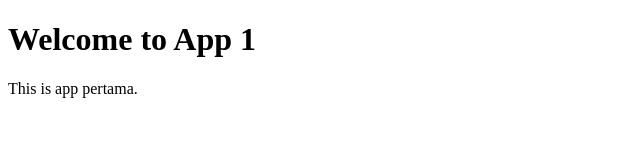
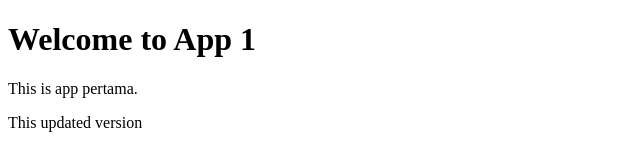
Before and after one commit to mrrizalaziz/multi-html-app, a plain HTML site: page app1/index.html in a window 1280 px wide. Shown: the whole page, without its empty margins (0-640 px from the left). Drawn offline with Linux system fonts and the light colour scheme.

Commit message:
Updated App1 to test GitHub Actions

```diff
--- a/app1/index.html
+++ b/app1/index.html
@@ -6,5 +6,6 @@
 <body>
     <h1>Welcome to App 1</h1>
     <p>This is app pertama.</p>
+    <p>This updated version</p>
 </body>
 </html>
```
Also changed, not shown: 1 other file.
